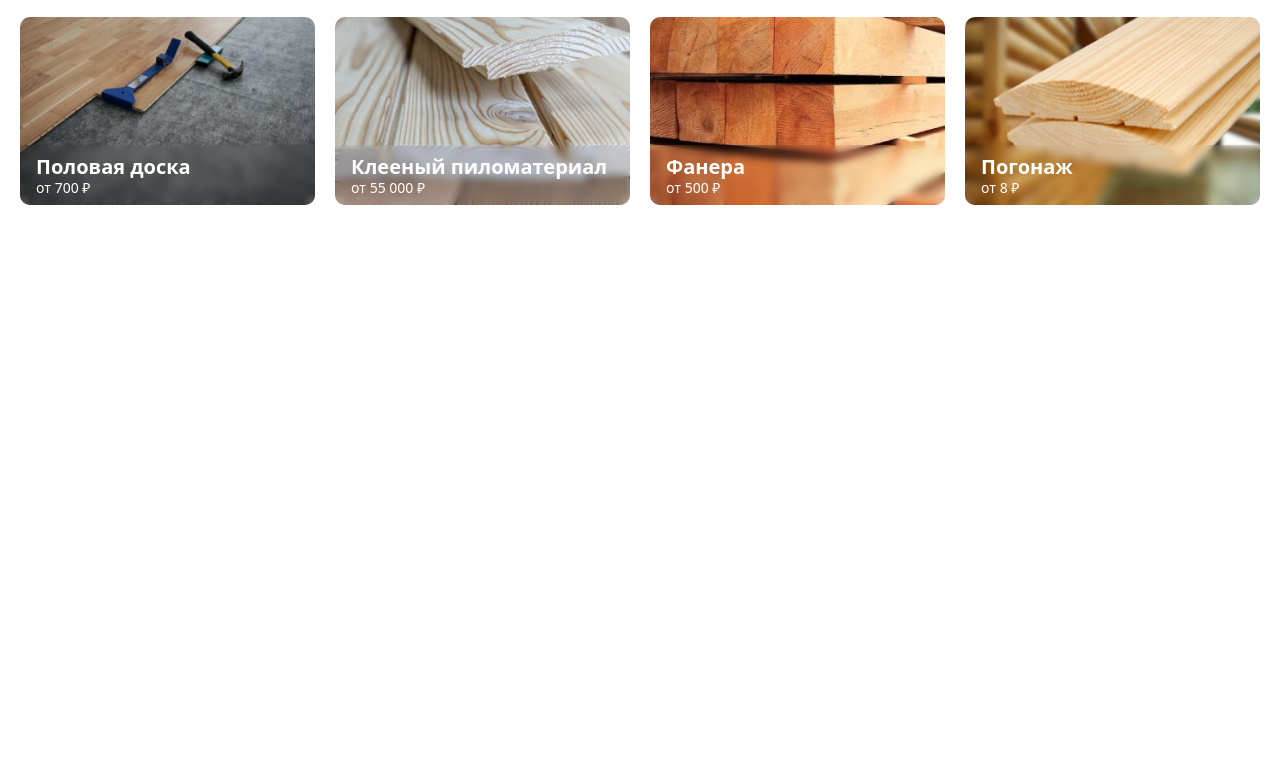
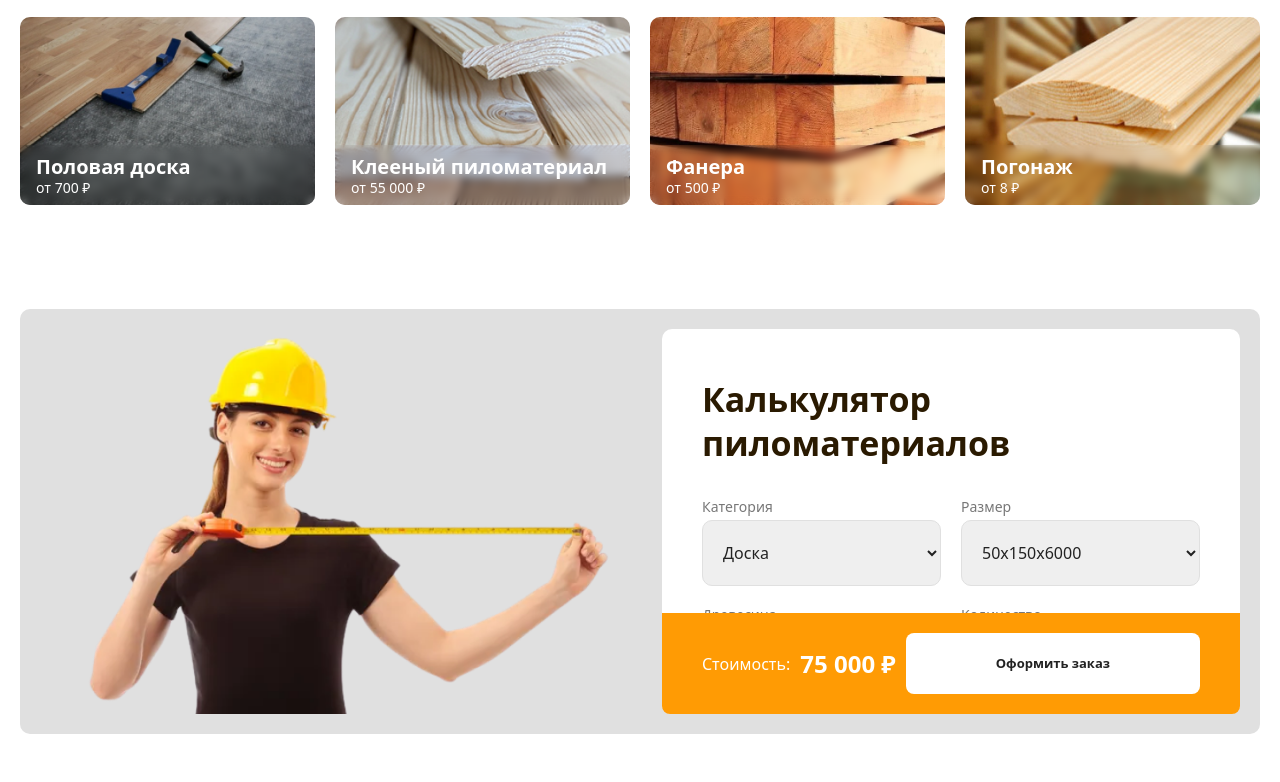
Before and after one commit to mryaxyobek/grandlesmarket, a website: page catalog.html in a window 1280 px wide. Shown: the part 1179-1961 px from the top of the page. Before the commit the page ends 1440 px from the top, so only its background shows below. Drawn offline with Linux system fonts and the light colour scheme.

Commit message:
added calculator section

```diff
--- a/catalog.html
+++ b/catalog.html
@@ -284,6 +284,59 @@
 
           </ul>
     </section>
+
+    <!-- calculator section  -->
+
+    <section class="site-container py-12">
+            <!-- parent  -->
+            <div class="grid gap-11 grid-cols-2 p-5 rounded-10 bg-grey-E0E0E0">
+              <!-- img  -->
+              <img src="./images/working-woman-img.png" alt="working-woman-img" class="">
+              <!-- item 2 -->
+              <div class="relative bg-white rounded-10 px-10 pt-12">
+                <h2 class="mb-8 text-34 font-bold leading-44 text-br-black-2A1A01">Калькулятор пиломатериалов</h2>
+                <form action="https://echo.htmlacademy.ru" class="grid grid-cols-2 gap-5">
+                  <div class="flex flex-col">
+                    <label for="category" class="mb-1 text-sm leading-18  font-normal text-br-grey-777">Категория</label>
+                    <select name="category" id="category" class=" rounded-10 border border-grey-E0E0E0 text-base leading-4 py-5 px-4 mb-5">
+                      <option value="prodcut1" class="">Доска</option>
+                      <option value="prodcut2" class="">Доска</option>
+                      <option value="prodcut3" class="">Доска</option>
+                    </select>
+                    <label for="category2" class="mb-1 text-sm leading-18  font-normal text-br-grey-777">Древесина</label>
+                    <select name="category" id="category2" class=" rounded-10 border border-grey-E0E0E0 text-base leading-4 py-5 px-4">
+                      <option value="prodcut1" class="">Выберите материал</option>
+                      <option value="prodcut2" class="">Выберите материал</option>
+                      <option value="prodcut3" class="">Выберите материал</option>
+                    </select>
+                  </div>
+                  <div class="flex flex-col">
+                    <label for="wood" class="mb-1 text-sm leading-18  font-normal text-br-grey-777">Размер</label>
+                    <select name="category" id="wood" class=" rounded-10 border border-grey-E0E0E0 text-base leading-4 py-5 px-4 mb-5">
+                      <option value="prodcut1" class="">50х150х6000</option>
+                      <option value="prodcut2" class="">50х150х6000</option>
+                      <option value="prodcut3" class="">50х150х6000</option>
+                    </select>
+                    <label for="quantity" class="mb-1 text-sm leading-18  font-normal text-br-grey-777">Количество</label>
+                    <select name="category" id="quantity" class=" rounded-10 border border-grey-E0E0E0 text-base leading-4 py-5 px-4">
+                      <option value="prodcut1" class="">Доска</option>
+                      <option value="prodcut2" class="">Доска</option>
+                      <option value="prodcut3" class="">Доска</option>
+                    </select>
+                  </div>
+                  <!-- footer   -->
+                  <div class="absolute bottom-0 right-0 left-0 rounded-b-lg flex items-center justify-between bg-yellow-FF9B04 py-5 px-10">
+                    <div class="flex items-center">
+                      <span class="text-white font-medium text-base leading-4 mr-2.5">Стоимость:</span>
+                      <p class="font-extrabold text-white text-2xl leading-6">75 000 ₽</p>
+                    </div>
+                    <button type="submit" class="text-13 font-semibold leading-13 rounded-lg bg-white px-90 py-6">Оформить заказ</button>
+                  </div>
+                </form>
+              </div>
+            </div>
+    </section>
+
   </main>
 </body>
 </html>
```
